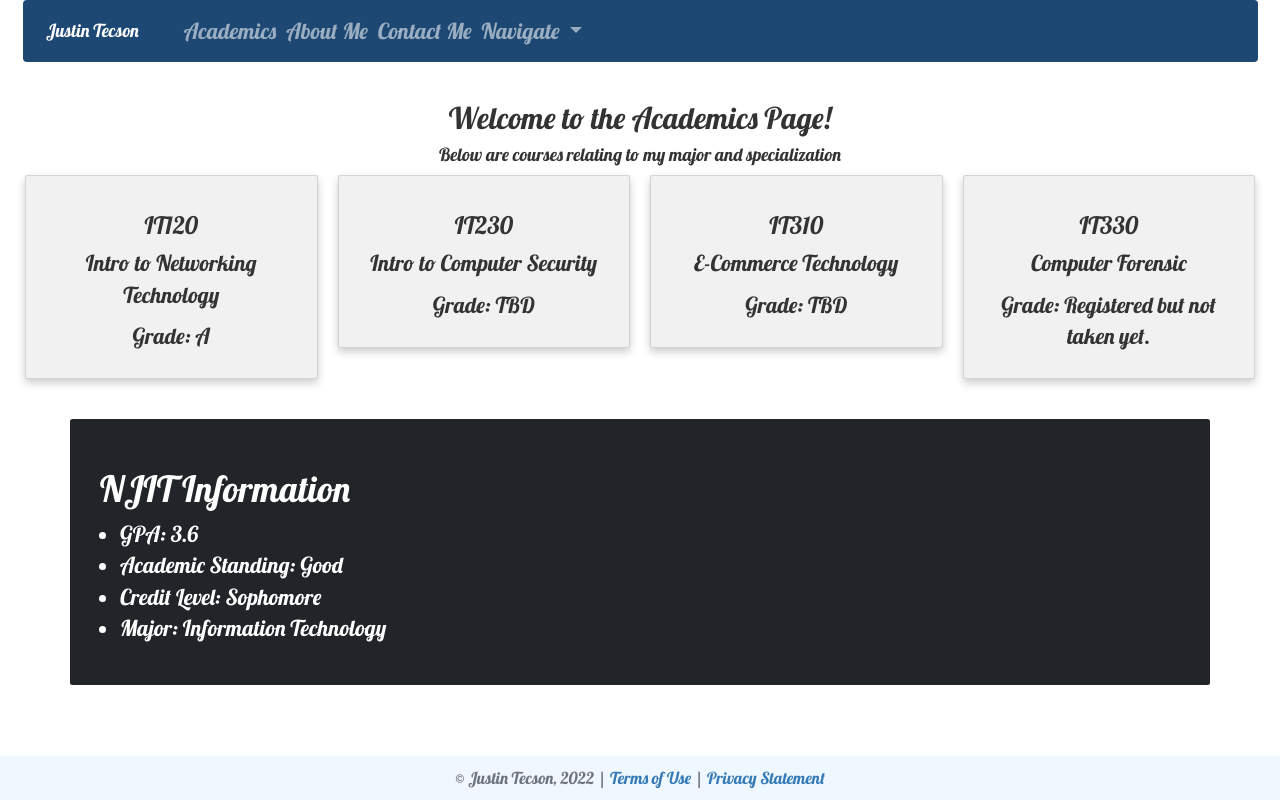
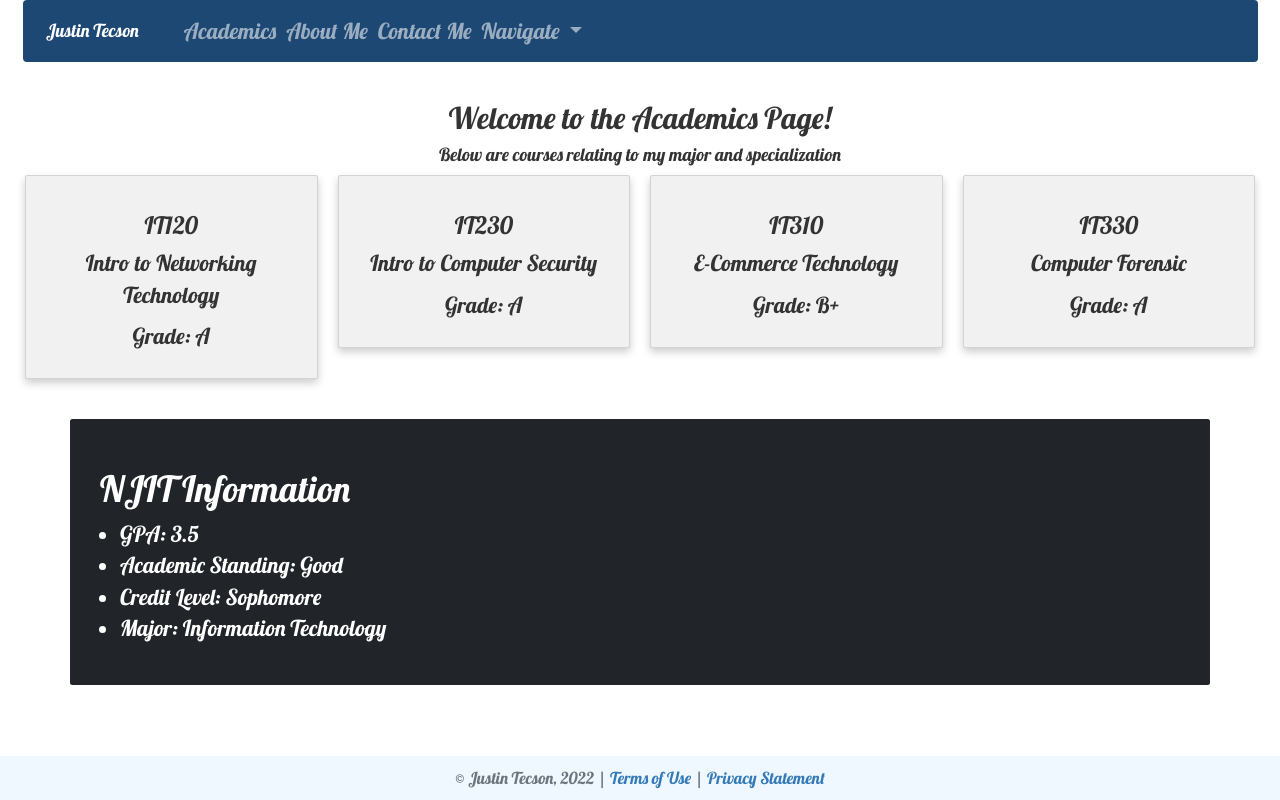
Before and after one commit to JustinTecson/P4, a plain HTML site: page academics.html in a window 1280 px wide. Drawn offline with nearby package versions, Linux system fonts and the light colour scheme.

Commit message:
Updated Academics to reflect grade changes

```diff
--- a/academics.html
+++ b/academics.html
@@ -133,7 +133,7 @@ body {
     <div class="card">
       <h3>IT230</h3>
       <p>Intro to Computer Security</p>
-      <p>Grade: TBD</p>
+      <p>Grade: A</p>
     </div>
   </div>
 
@@ -141,7 +141,7 @@ body {
     <div class="card">
       <h3>IT310</h3>
       <p>E-Commerce Technology</p>
-      <p>Grade: TBD</p>
+      <p>Grade: B+</p>
     </div>
   </div>
 
@@ -149,7 +149,7 @@ body {
     <div class="card">
       <h3>IT330</h3>
       <p>Computer Forensic</p>
-      <p>Grade: Registered but not taken yet.</p>
+      <p>Grade: A</p>
     </div>
   </div>
   <div class="container mt-3">
@@ -157,7 +157,7 @@ body {
 				<div class="mt-4 p-5 bg-dark text-white rounded">
 					<h1>NJIT Information</h1>
 					<ul>
-						<li>GPA: 3.6</li>
+						<li>GPA: 3.5</li>
 						<li> Academic Standing: Good</li>
 						<li> Credit Level: Sophomore </li>
 						<li> Major: Information Technology</li>
```
